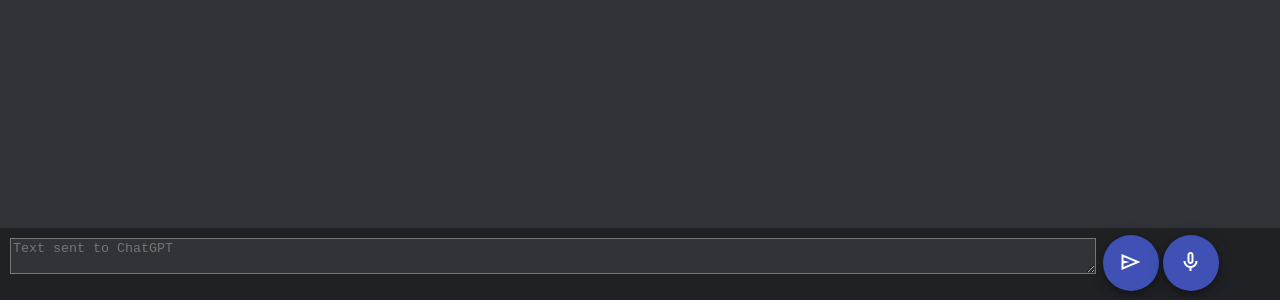
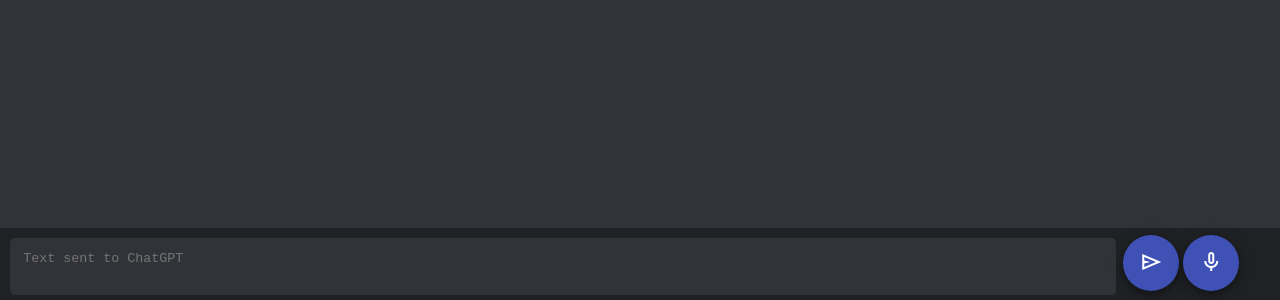
Before and after one commit to citizen63000/openai-voice-assistant, an Angular app in the folder front/: page / in a window 1280 px wide. Shown: the part 502-802 px from the top of the page. Built offline with nearby package versions, Linux system fonts and the light colour scheme; no server answers.

Commit message:
fix css problems

```diff
--- a/front/src/app/app.component.ts
+++ b/front/src/app/app.component.ts
@@ -71,7 +71,7 @@ export class AppComponent implements OnInit {
         // need to push all the conversation each time to keep the context
         this.messages.push({'role': 'user', 'content': text});
         let requestData = {'model': 'gpt-3.5-turbo', 'messages': this.messages}
-
+/*
         this.http.post<any>('https://api.openai.com/v1/chat/completions', JSON.stringify(requestData), {headers: headers})
             .subscribe(data => {
                 this.addResponse(data.choices[0].message.content);
@@ -80,7 +80,7 @@ export class AppComponent implements OnInit {
                console.log(error);
                this.addResponse(error.message);
             });
-
+*/
     }
 
     addResponse(response: string) {
--- a/front/src/styles.scss
+++ b/front/src/styles.scss
@@ -16,10 +16,12 @@ body {
 }
 .conversation {
     background-color: #313338;
-        width: 100%;
+    width: calc(100% - 10px);
     height: calc(100vh - 80px);
     padding: 5px;
     flex: 2;
+    overflow-y: auto;
+    overflow-x: hidden;
 }
 .chat-input {
         padding: 5px;
@@ -34,8 +36,16 @@ textarea {
     background-color: #313338;
     color: beige;
     margin: 5px;
+    padding: 1em;
     width: 85%;
     float: left;
+    border-radius: 5px;
+    border-color: beige;
+    resize: none;
+    border: 0px;
+}
+textarea:focus, input:focus{
+    outline: none;
 }
 button {
         margin: 2px;
```
Lines whose indentation alone changed are shown as unchanged.
